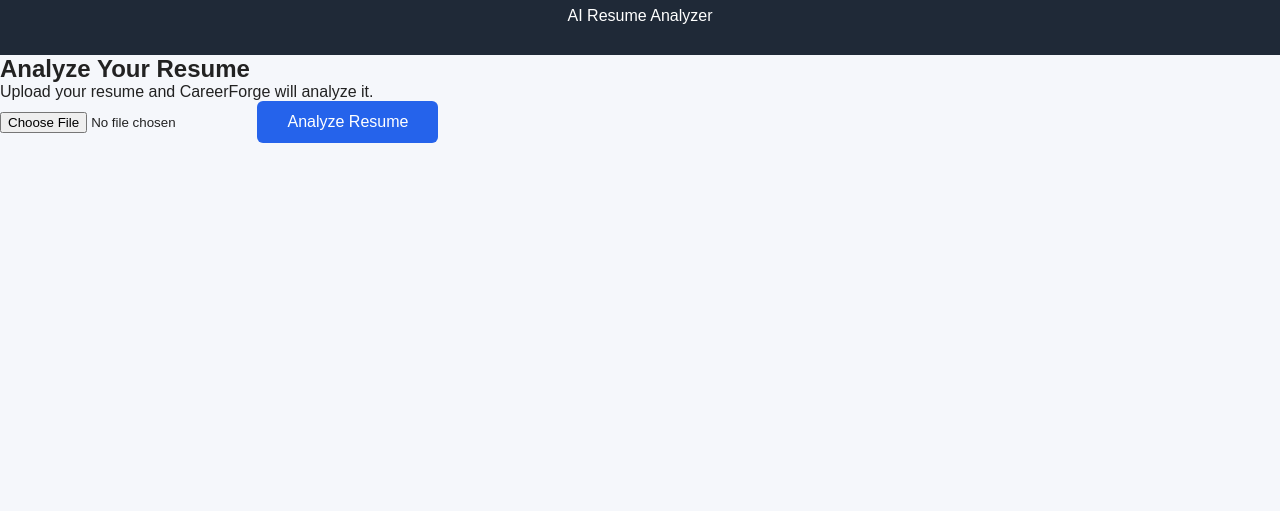
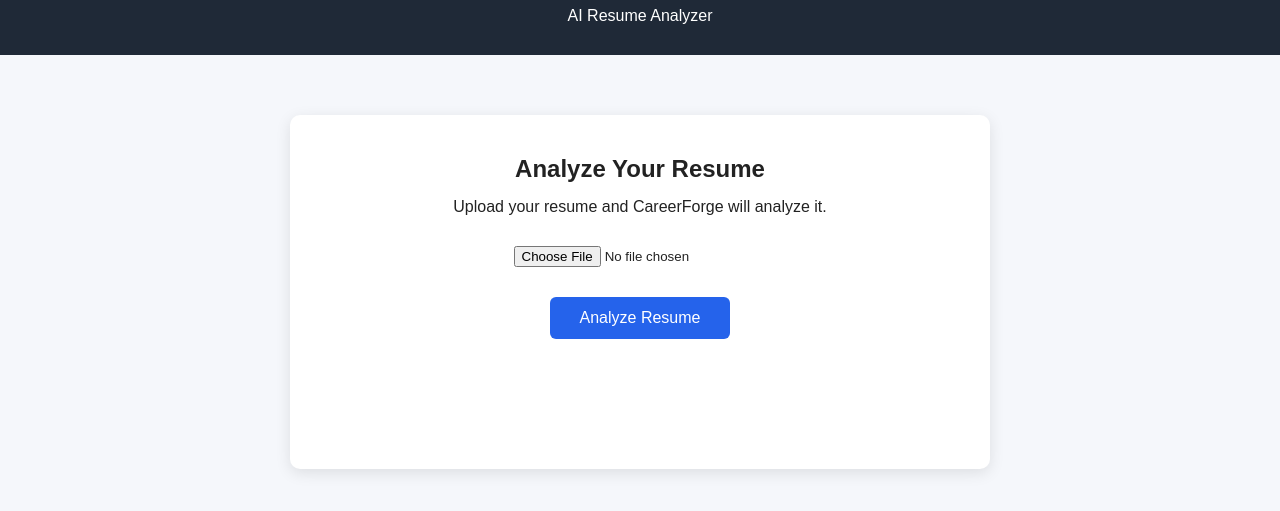
Before and after one commit to ankitadey099/CareerForge, a plain HTML site: page client/resume.html in a window 1280 px wide. Shown: the part 75-586 px from the top of the page. Drawn offline with Linux system fonts and the light colour scheme.

Commit message:
Add styles for resume container and its elements

```diff
--- a/client/style.css
+++ b/client/style.css
@@ -151,3 +151,30 @@ footer {
 .profile-container button {
     width: 100%;
 }
+.resume-container {
+    max-width: 700px;
+    margin: 60px auto;
+    padding: 40px;
+    background: white;
+    border-radius: 10px;
+    text-align: center;
+    box-shadow: 0 4px 15px rgba(0, 0, 0, 0.1);
+}
+
+.resume-container h2 {
+    margin-bottom: 15px;
+}
+
+.resume-container input {
+    display: block;
+    margin: 30px auto;
+}
+
+.resume-container button {
+    margin-bottom: 30px;
+}
+
+#result {
+    margin-top: 20px;
+    padding: 20px;
+}
```
